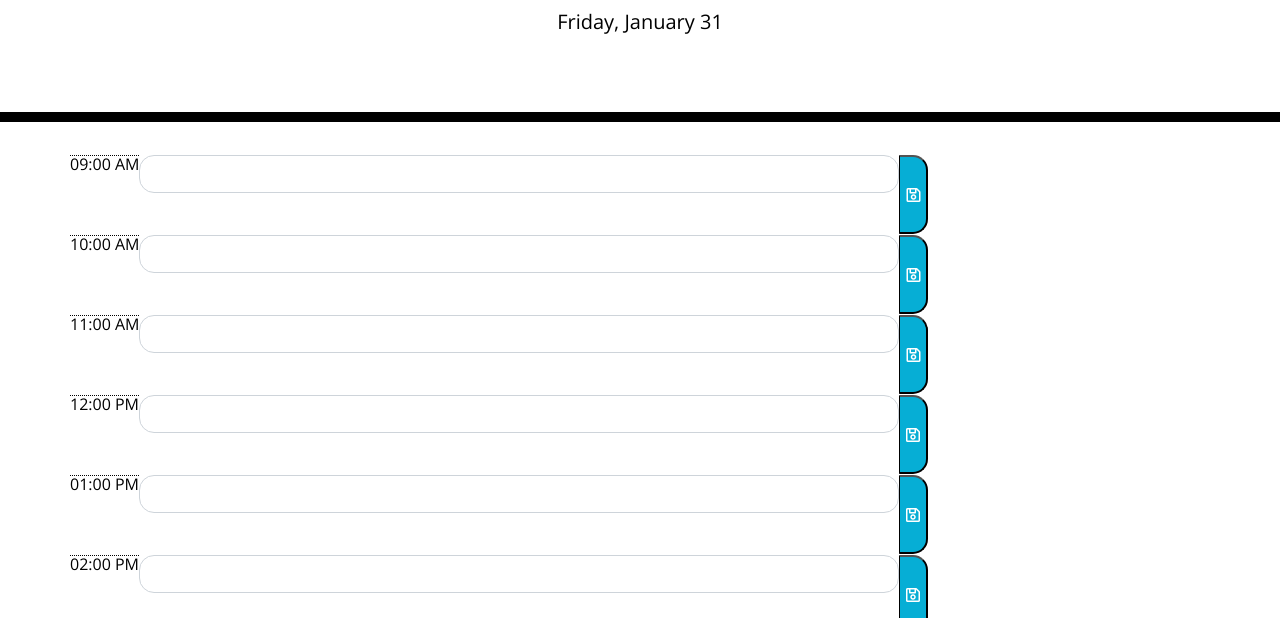
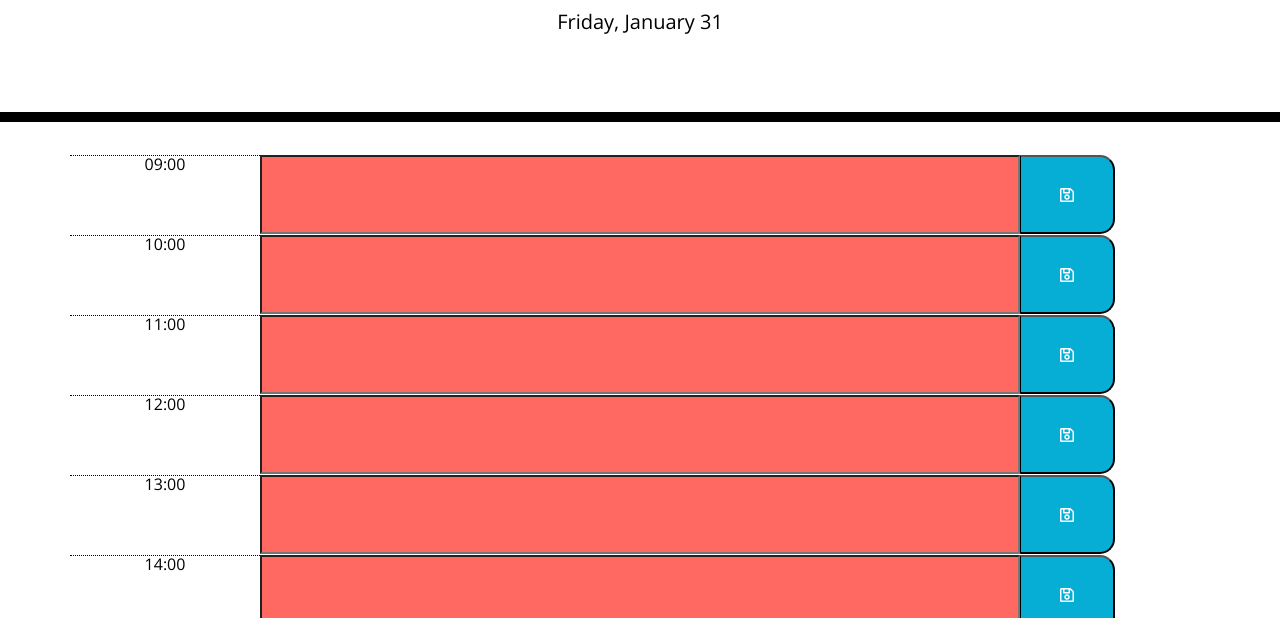
Before and after one commit to tedirland/workday-planner, a plain HTML site: page index.html in a window 1280 px wide. Shown: the part 182-800 px from the top of the page. Drawn offline with nearby package versions, Linux system fonts and the light colour scheme.

Commit message:
Tried to fix an issue with time based formatting

```diff
--- a/index.html
+++ b/index.html
@@ -30,72 +30,86 @@
     <script>
       // Time and Date Vars using Moment
 
-      var now = moment().format()
+      var now = moment()
+      console.log (now)
       var formattedDay = moment().format("dddd, MMMM D")// Variable to display date at top
       $('#currentDay').html(formattedDay); // Assigns to top
 
       // Setting Up time array
-      var currentTime = moment();
-      var currentTime = currentTime.startOf("hour")
+      var currentTime = moment().startOf('hour').format('HH:mm')
+
 
       var hoursArray = [9, 10, 11, 12, 13, 14, 15, 16, 17];
 
       hoursArray.forEach(function (time) {
 
         var newTime = []
-        newTime.push(moment().hour(time).minutes("00").format('hh:mm A'));
+        newTime.push(moment().hour(time).minutes("00").format('HH:mm'));
         // console.log(newTime)
         // console.log(currentTime)
 
 
         var newDiv = $("<div>");
-        newDiv.addClass("row")
+        newDiv.addClass("row time-block")
 
         var addSpan = $('<span>')
-        addSpan.addClass("hour col-col-md-2")
+        addSpan.addClass("hour col-sm-2")
 
         var inputText = $("<input>").attr('type', "text");
-        inputText.addClass("time-block form-control col-md-8");
-        inputText.data("displayHour");
+        inputText.addClass("form textarea col-md-8");
+        inputText.data( newTime);
 
         var inputSubmit = $('<button>').attr('type', "submit")
-        inputSubmit.addClass("saveBtn col-col-md-2")
+        inputSubmit.addClass("saveBtn col-1")
 
         var icon = $('<i>');
         icon.addClass("far fa-save")
+
+
+  console.log("Your current time is after the schedule time")
 
 
         // Dynamically Generate Elements
         $(".container").append(newDiv)
         newDiv.append(addSpan);
         newDiv.append(inputText)
-        newDiv.append(inputSubmit)
+        .append(inputSubmit)
         inputSubmit.append(icon);
 
 
         addSpan.text(newTime);
 
-        if (currentTime.isAfter(newTime)) {
-          $(".form").addClass("past");
 
-        }
-        else if (currentTime.isBefore(newTime)) {
-          $(".form").addClass("future");
-        }
-        else if (currentTime.isSame(newTime)) {
-          $(".form").addClass("present");
+          var twentyFourHourCurrent = moment().format("HH:mm")
 
-        }
+
+if (currentTime > newTime[0]) {
+  $(".textarea").addClass('past');
+  } else if (currentTime < newTime[0]) {
+
+    $('.textarea').addClass('future')
+  }
+
+  else if (currentTime === newTime[0]) {
+
+    $('.textarea').addClass('present')
+
+
+  }// I can't figure out why this is not working for the life of me. The times that should be past are being assigned all 3 classes in the if/else statements. The current time is being assigned both present and future
+
 
         console.log(currentTime);
 
-        console.log(newTime)
 
-        console.log(currentTime.isAfter(newTime))
+console.locurrentTime === newTime[0]
+        console.log(newTime[0])
 
-        console.log(currentTime.isBefore(newTime))
 
-        console.log(currentTime.isSame(newTime))
+        // console.log(currentTime.isAfter(newTime))
+
+        // console.log(currentTime.isBefore(newTime))
+
+        // console.log(currentTime.isSame(newTime))
 
 
 
@@ -115,7 +129,7 @@
         var userInput = $(this).siblings(".form-control").val();
         // console.log($(".form-control").val())
         // console.log("This Worked")
-        var listHour = $(this).parent().data("hour");
+        var listHour = $(this).parent().data(newTime);
 
         localStorage.setItem(listHour, userInput);
 
--- a/style.css
+++ b/style.css
@@ -11,6 +11,7 @@ textarea{
   color: #000000;
   border-left: 1px solid black;
   padding: 10px;
+  color: #000000;
 }
 
 .jumbotron {
@@ -28,6 +29,13 @@ textarea{
 .time-block{
   text-align: center;
   border-radius: 15px;
+
+
+}
+
+input {
+
+  color: #000000;
 }
 
 .row {
```
